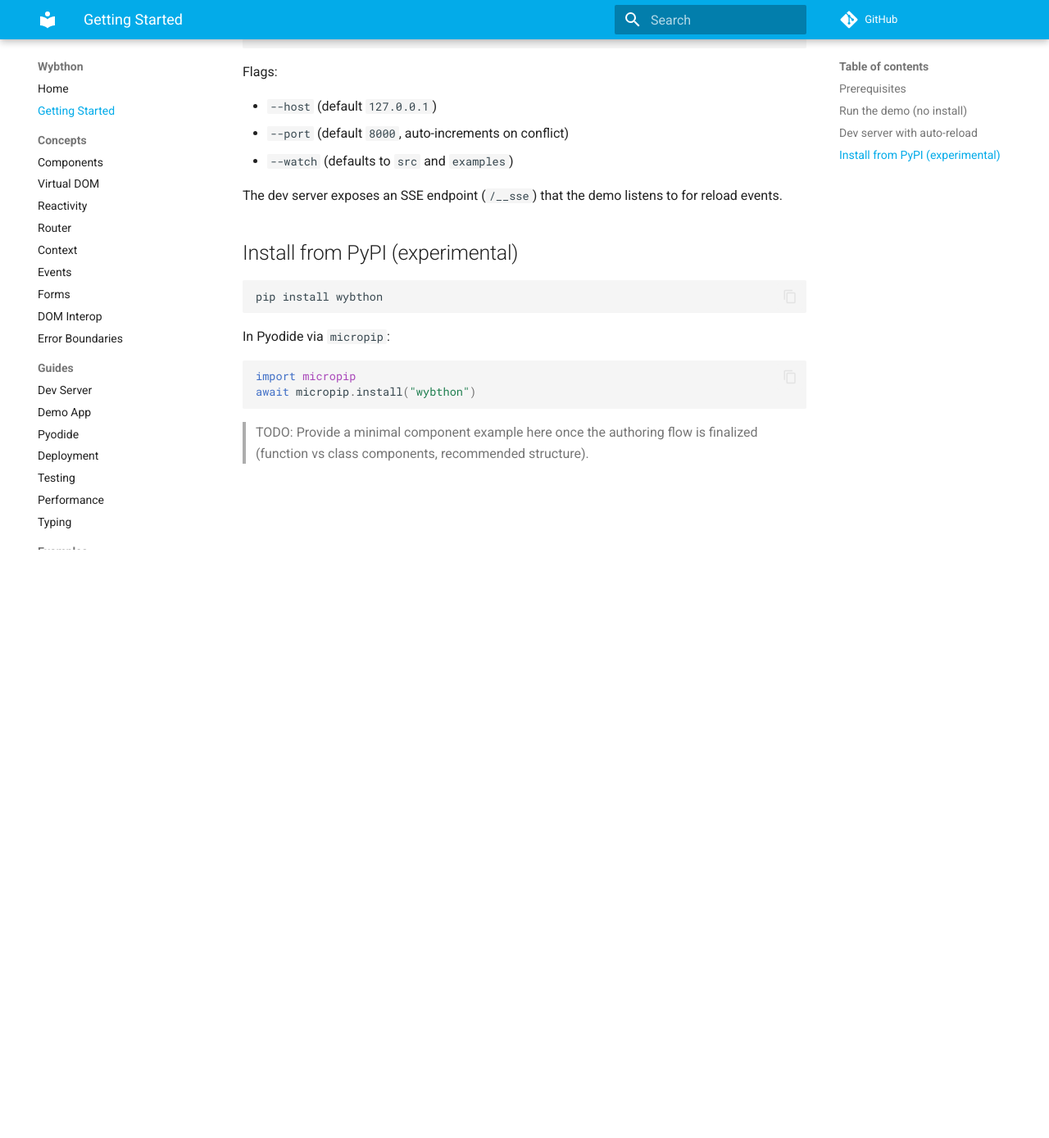
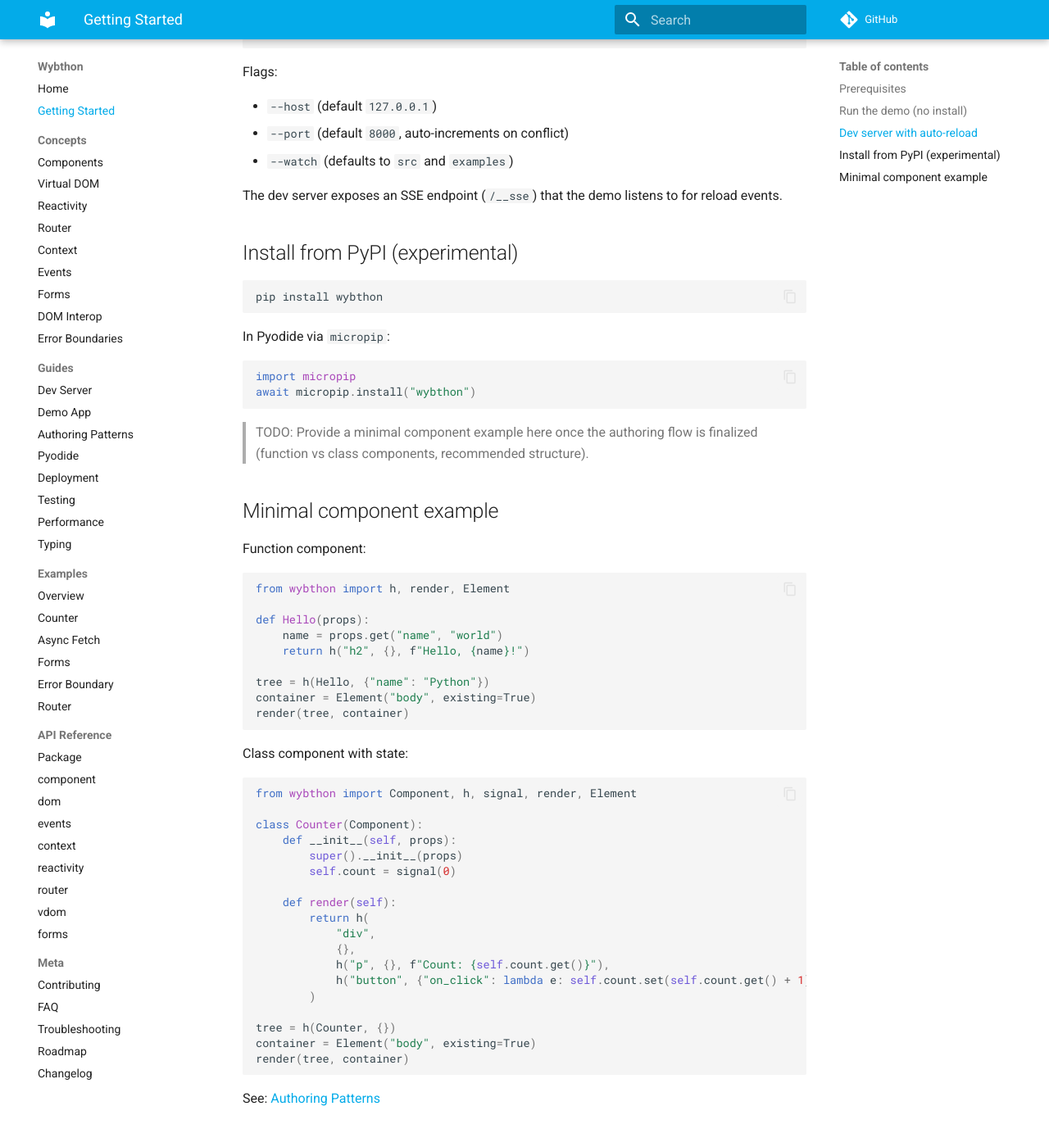
Before and after one commit to wybthon/wybthon, an MkDocs documentation site: the page built from docs/getting-started.md, in a window 1280 px wide and 1400 px high, scrolled down 705 px. Shown: the top 1389 px of the window at 82% size. Built offline with MkDocs 1.6.1 and Material for MkDocs 9.7.7, drawn with Linux system fonts in a browser that asks for light colours; comment, search, counter and statistics services are not loaded; before the commit the page ends 1335 px from its top, so only the background shows below that.

Commit message:
docs(mkdocs): add authoring patterns guide and update related docs

````diff
--- a/docs/getting-started.md
+++ b/docs/getting-started.md
@@ -47,3 +47,44 @@
 ```
 
 > TODO: Provide a minimal component example here once the authoring flow is finalized (function vs class components, recommended structure).
+
+## Minimal component example
+
+Function component:
+
+```python
+from wybthon import h, render, Element
+
+def Hello(props):
+    name = props.get("name", "world")
+    return h("h2", {}, f"Hello, {name}!")
+
+tree = h(Hello, {"name": "Python"})
+container = Element("body", existing=True)
+render(tree, container)
+```
+
+Class component with state:
+
+```python
+from wybthon import Component, h, signal, render, Element
+
+class Counter(Component):
+    def __init__(self, props):
+        super().__init__(props)
+        self.count = signal(0)
+
+    def render(self):
+        return h(
+            "div",
+            {},
+            h("p", {}, f"Count: {self.count.get()}"),
+            h("button", {"on_click": lambda e: self.count.set(self.count.get() + 1)}, "Increment"),
+        )
+
+tree = h(Counter, {})
+container = Element("body", existing=True)
+render(tree, container)
+```
+
+See: [Authoring Patterns](guides/authoring-patterns.md)
--- a/mkdocs.yml
+++ b/mkdocs.yml
@@ -31,6 +31,7 @@
   - Guides:
     - Dev Server: guides/dev-server.md
     - Demo App: guides/demo-app.md
+    - Authoring Patterns: guides/authoring-patterns.md
     - Pyodide: guides/pyodide.md
     - Deployment: guides/deployment.md
     - Testing: guides/testing.md
````
Also changed, not shown: docs/concepts/components.md (+4 -2 lines), docs/examples/counter.md (+13 -1 lines), docs/guides/authoring-patterns.md (added, +115 -0 lines).
